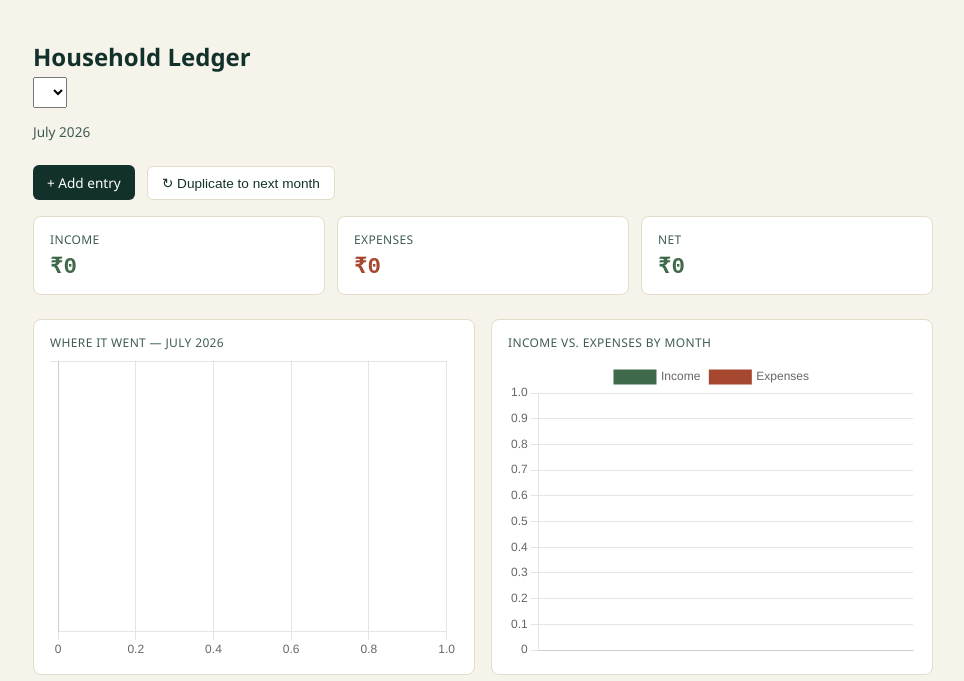
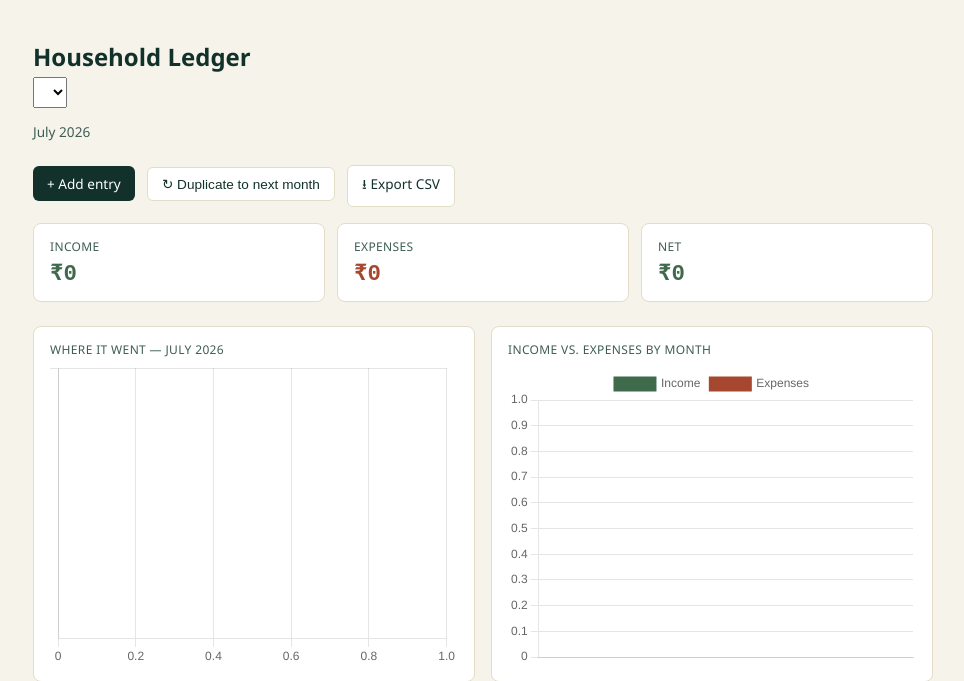
Before and after one commit to vinodvv/household-ledger, a Flask app: page / in a window 1280 px wide. Shown: the top 681 px of the page, without its empty margins (157-1121 px from the left). Run offline with Flask 3, Linux system fonts and the light colour scheme; lists and menus that the app fills with data are empty.

Commit message:
Add CSV export function (download button for any month)

```diff
--- a/app.py
+++ b/app.py
@@ -1,10 +1,12 @@
-from flask import Flask, render_template, request, redirect, url_for, flash
+from flask import Flask, render_template, request, redirect, url_for, flash, Response
 from models import db, Transaction
 from datetime import datetime, date
 from sqlalchemy import extract
 from constants import EXPENSE_CATEGORIES, INCOME_CATEGORIES
 import os
 import calendar
+import csv
+import io
 
 
 def create_app():
@@ -184,6 +186,34 @@ def create_app():
         flash(f"Duplicated {count} entries to {datetime(target_year, target_month, 1).strftime('%B %Y')}.")
         return redirect(url_for("dashboard", month=target_str))
 
+
+    @app.route("/export")
+    def export_csv():
+        month_str = request.args.get("month")
+        if month_str:
+            year, month = map(int, month_str.split("-"))
+        else:
+            latest = Transaction.query.order_by(Transaction.date.desc()).first()
+            today = latest.date if latest else date.today()
+            year, month = today.year, today.month
+
+        transactions = Transaction.query.filter(
+            extract("year", Transaction.date) == year,
+            extract("month", Transaction.date) == month
+        ).order_by(Transaction.date.asc()).all()
+
+        output = io.StringIO()
+        writer = csv.writer(output)
+        writer.writerow(["Date", "Type", "Description", "Category", "Amount"])
+        for t in transactions:writer.writerow([t.date.strftime("%d-%m-%Y"), t.type, t.description, t.category, t.amount])
+        month_label = datetime(year, month, 1).strftime("%Y-%m")
+        return Response(
+            output.getvalue(),
+            mimetype="text/csv",
+            headers={"Content-Disposition": f"attachment; filename=ledger_{month_label}.csv"}
+        )
+
+
     return app
 
 
--- a/templates/dashboard.html
+++ b/templates/dashboard.html
@@ -28,6 +28,10 @@
             ↻ Duplicate to next month
         </button>
     </form>
+
+    <a href="{{ url_for('export_csv', month=selected_month) }}" style="display:inline-block; margin-bottom:16px; margin-left:8px; padding:8px 14px; background:#fff; color: var(--ink); border: 1px solid var(--paper-line); border-radius:6px; text-decoration:none; font-size:0.85rem;">
+        ⭳ Export CSV
+    </a>
 
     <div class="stats">
         <div class="stat-card">
```
